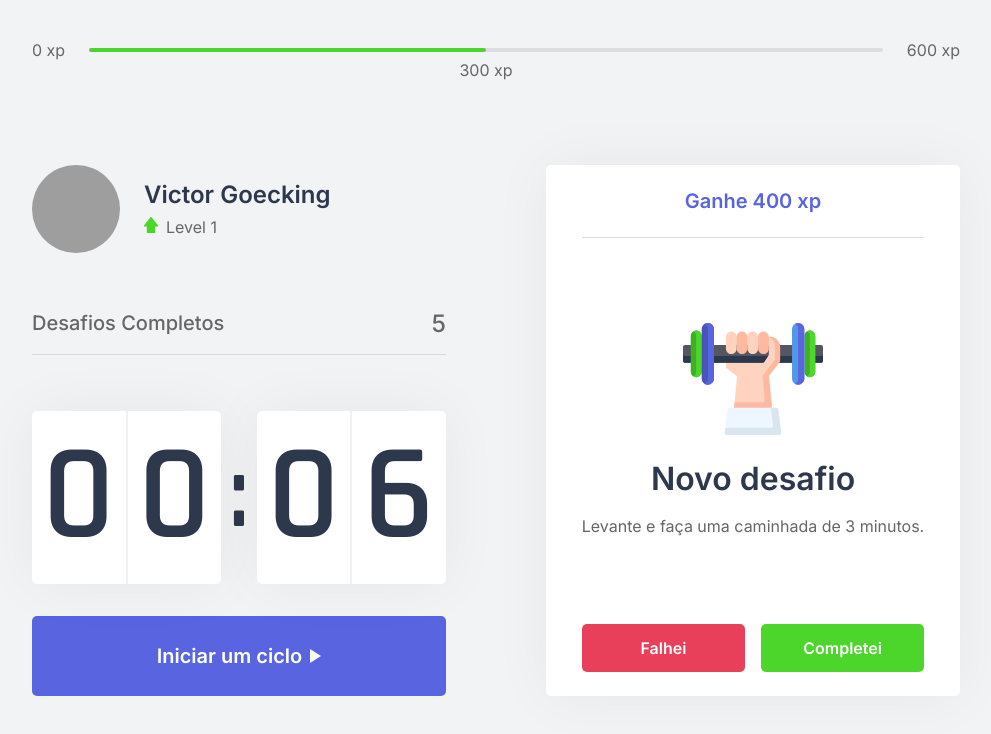
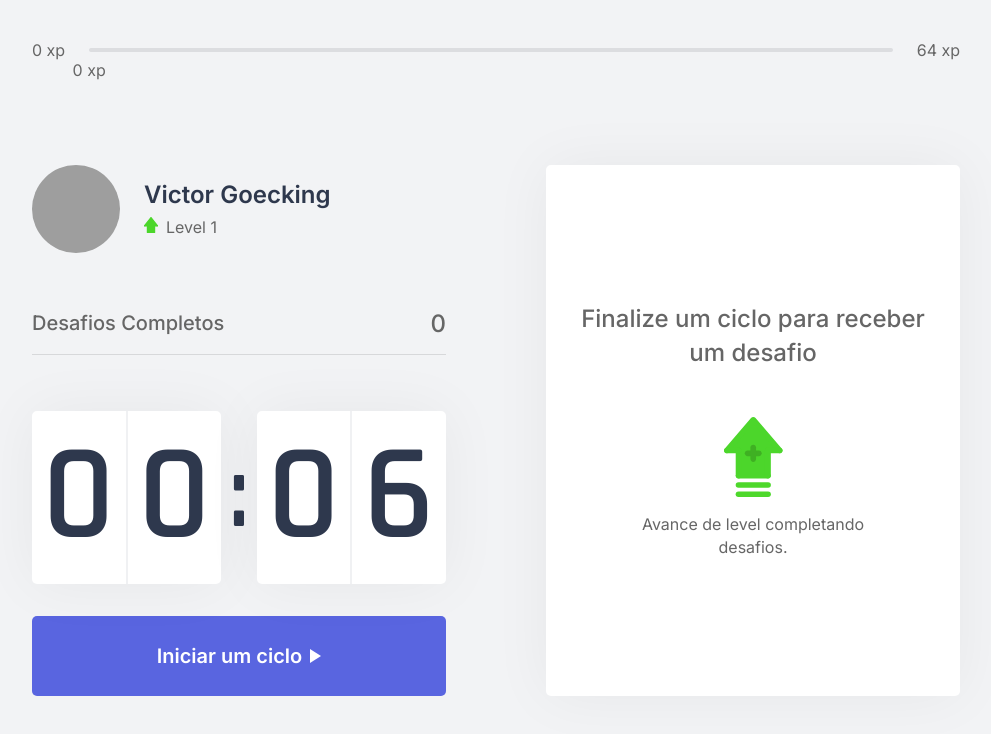
Before and after one commit to victorgoecking/moveiton-next, a Next.js app: page / in a window 1280 px wide. Shown: the top 734 px of the page, without its empty margins (144-1135 px from the left). Built offline with nearby package versions, Linux system fonts and the light colour scheme; grey boxes are pictures that could not be loaded.

Commit message:
add contexts

```diff
--- /dev/null
+++ b/challenges.json
@@ -0,0 +1,62 @@
+[
+  {
+    "type": "body",
+    "description": "Estique um de seus braços com a palma da mão virada para frente e puxe os dedos para cima por 10 segundos por mão.",
+    "amount": 80
+  },
+  {
+    "type": "body",
+    "description": "Estique seu braço contra o peito e puxe-o utilizando o outro braço por 10 segundos por braço.",
+    "amount": 60
+  },
+  {
+    "type": "body",
+    "description": "Puxe seu pescoço com a ajuda da mão para a direita e para a esquerda, permanecendo na posição por alguns segundos.",
+    "amount": 70
+  },
+  {
+    "type": "body",
+    "description": "Com as duas mãos na parte de trás da cabeça, leve-a para baixo, alongando a parte de trás da região.",
+    "amount": 60
+  },
+  {
+    "type": "body",
+    "description": "Cruze as pernas e desça com as mãos esticadas em direção ao chão. Repita o movimento com a outra perna na frente.",
+    "amount": 100
+  },
+  {
+    "type": "body",
+    "description": "Sentado, abra as pernas e tente encostar as palmas das mãos no chão, repita 3 vezes por 5 segundos.",
+    "amount": 80
+  },
+  {
+    "type": "body",
+    "description": "Puxe o joelho de encontro ao peito e segure, troque de perna após 10 segundos.",
+    "amount": 50
+  },
+  {
+    "type": "body",
+    "description": "Sentado, cruze uma perna e incline seu tronco à frente, troque de perna após 10 segundos.",
+    "amount": 80
+  },
+  {
+    "type": "eye",
+    "description": "Sentado, feche os olhos e cubra-os com as palmas da mão durante 2 minutos, depois abra normalmente.",
+    "amount": 90
+  },
+  {
+    "type": "eye",
+    "description": "Em algum ambiente aberto, olhe o mais longe que puder em quatro direções por 3s, mexa apenas os olhos. Repita 3 vezes.",
+    "amount": 140
+  },
+  {
+    "type": "eye",
+    "description": "Usando os polegares, massage a área abaixo das sobrancelhas em movimentos circulares por 15 segundos.",
+    "amount": 70
+  },
+  {
+    "type": "body",
+    "description": "Em pé, gire a cintura o máximo que puder para a esquerda, segure por cinco segundos. Repita para a direita.",
+    "amount": 90
+  }
+]
--- a/src/components/ChallengeBox.tsx
+++ b/src/components/ChallengeBox.tsx
@@ -1,25 +1,28 @@
+import { useContext } from 'react';
+import { ChallengesContext } from '../contexts/ChallengesContext';
 import styles from '../styles/components/ChallengeBox.module.css'
 
 export function ChallengeBox() {
 
-  const hasActiveChallenge = true;
+  const { activeChallenge, resetChallenge } = useContext(ChallengesContext);
 
   return (
     <div className={styles.challengeBoxContainer}>
-      { hasActiveChallenge ? (
+      { activeChallenge ? (
         <div className={styles.challengeActive}>
-          <header>Ganhe 400 xp</header>
+          <header>Ganhe { activeChallenge.amount } xp</header>
 
           <main>
-            <img src="icons/body.svg"/>
+            <img src={`icons/${activeChallenge.type}.svg`}/>
             <strong>Novo desafio</strong>
-            <p>Levante e faça uma caminhada de 3 minutos.</p>
+            <p>{ activeChallenge.description }</p>
           </main>
 
           <footer>
             <button
               type="button"
               className={styles.challengeFailedButton}
+              onClick={resetChallenge}
             >
               Falhei
               </button>
--- a/src/components/CompletedChallenges.tsx
+++ b/src/components/CompletedChallenges.tsx
@@ -1,10 +1,15 @@
+import { useContext } from 'react';
+import { ChallengesContext } from '../contexts/ChallengesContext';
 import styles from '../styles/components/CompletedChallenges.module.css'
 
 export function CompletedChallenges() {
+
+  const { challengesCompleted } = useContext(ChallengesContext);
+
   return(
     <div className={ styles.compleatedChallengesContainer }>
       <span>Desafios Completos</span>
-      <span>5</span>
+      <span>{ challengesCompleted }</span>
     </div>
   );
 }
--- a/src/components/Countdown.tsx
+++ b/src/components/Countdown.tsx
@@ -1,10 +1,15 @@
-import { useState, useEffect } from 'react';
+import { useState, useEffect, useContext } from 'react';
+import { ChallengesContext } from '../contexts/ChallengesContext';
 import styles from '../styles/components/Countdown.module.css'
 
 
 let countDownTimeout: NodeJS.Timeout;
 
 export function Countdown() {
+
+  const { startNewChallenge } = useContext(ChallengesContext);
+
+
   const [time, setTime] = useState(0.1 * 60);
   const [isActive, setIsActive] = useState(false);
   const [hasFinished, setHasFinished] = useState(false);
@@ -34,6 +39,7 @@
     } else if(isActive && time === 0) {
       setHasFinished(true);
       setIsActive(false);
+      startNewChallenge();
     }
   }, [isActive, time])
 
--- a/src/components/ExperienceBar.tsx
+++ b/src/components/ExperienceBar.tsx
@@ -1,17 +1,25 @@
+import { useContext } from 'react';
+import { ChallengesContext } from '../contexts/ChallengesContext';
+
 import styles from '../styles/components/ExperienceBar.module.css'
 
 export function ExperienceBar() {
+
+  const { currentExperience, experienceToNextLevel } = useContext(ChallengesContext);
+
+  const percentToNextLevel =  Math.round(currentExperience * 100) / experienceToNextLevel;
+
   return(
     <header className={styles.experienceBar}>
       <span>0 xp</span>
       <div>
-        <div style={{ width: '50%' }} />
+        <div style={{ width: `${percentToNextLevel}%` }} />
 
-        <span className={styles.currentExperience} style={{ left: '50%' }} >
-          300 xp
+        <span className={styles.currentExperience} style={{ left: `${percentToNextLevel}%` }} >
+          {currentExperience} xp
         </span>
       </div>
-      <span>600 xp</span>
+      <span>{experienceToNextLevel} xp</span>
     </header>
   );
 }
--- /dev/null
+++ b/src/contexts/ChallengesContext.tsx
@@ -0,0 +1,67 @@
+import { createContext, useState, ReactNode } from 'react';
+import challenges from '../../challenges.json'
+
+interface Challenge {
+  type: 'body' | 'eye';
+  description: string;
+  amount: number;
+}
+
+interface ChallengesContextData {
+  level: number;
+  currentExperience: number;
+  challengesCompleted: number;
+  activeChallenge: Challenge;
+  experienceToNextLevel: number;
+  levelUp: () => void;
+  startNewChallenge: () => void;
+  resetChallenge: () => void;
+}
+
+interface ChallengesProviderProps {
+  children: ReactNode;
+}
+
+export const ChallengesContext = createContext({} as ChallengesContextData);
+
+export function ChallengesProvider({ children }: ChallengesProviderProps) {
+  const [level, setLevel] = useState(1);
+  const [currentExperience, setCurrentExperience] = useState(0);
+  const [challengesCompleted, setChallengesCompleted] = useState(0);
+
+  const [activeChallenge, setActiveChallenge] = useState(null);
+
+  const experienceToNextLevel = Math.pow((level + 1) * 4, 2)
+
+  function levelUp() {
+    setLevel(level + 1);
+  }
+function startNewChallenge() {
+  const randomChallengeIndex = Math.floor(Math.random() * challenges.length)
+  const challenge = challenges[randomChallengeIndex];
+
+  setActiveChallenge(challenge);
+}
+
+function resetChallenge() {
+  setActiveChallenge(null);
+}
+
+  return (
+    <ChallengesContext.Provider
+      value={{
+        level,
+        currentExperience,
+        challengesCompleted,
+        levelUp,
+        startNewChallenge,
+        activeChallenge,
+        resetChallenge,
+        experienceToNextLevel
+      }}
+    >
+      {children}
+    </ChallengesContext.Provider>
+  )
+
+}
--- a/src/pages/_app.tsx
+++ b/src/pages/_app.tsx
@@ -1,7 +1,13 @@
 import '../styles/global.css';
 
+import { ChallengesProvider } from '../contexts/ChallengesContext'
+
 function MyApp({ Component, pageProps }) {
-  return <Component {...pageProps} />
+  return(
+    <ChallengesProvider>
+      <Component {...pageProps} />
+    </ChallengesProvider>
+  )
 }
 
 export default MyApp
--- a/src/styles/components/ChallengeBox.module.css
+++ b/src/styles/components/ChallengeBox.module.css
@@ -94,7 +94,7 @@
   font-size: 1rem;
   font-weight: 600;
 
-  transition: filter 0.25s;
+  transition: filter 0.2s;
 }
 
 .challengeActive footer button.challengeFailedButton {
```
